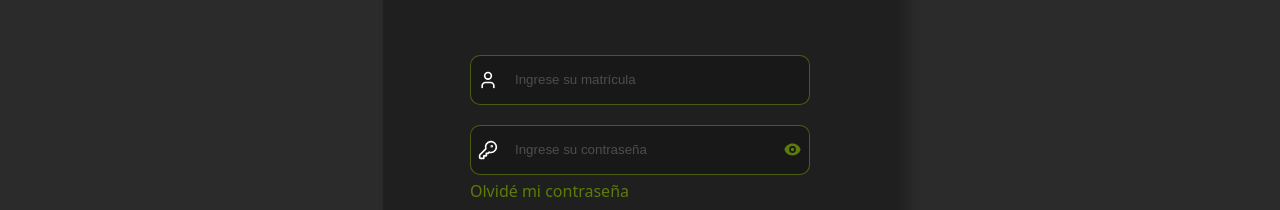
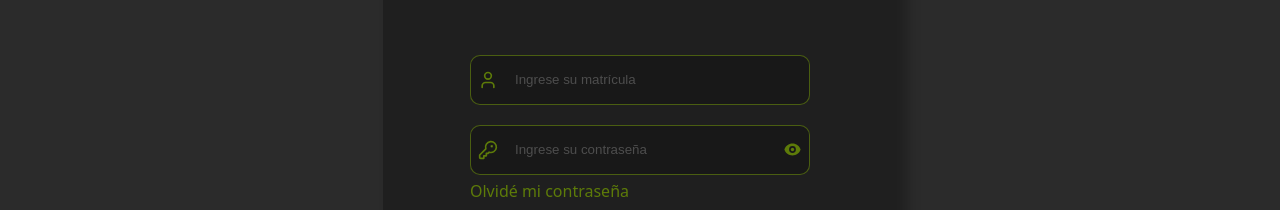
Before and after one commit to adrianhdez2/choco-market, a React (Vite) app: page /login in a window 1280 px wide. Shown: the part 251-461 px from the top of the page. Built offline with nearby package versions, Linux system fonts and the light colour scheme.

Commit message:
Add styles for icon login

```diff
--- a/src/styles/index.css
+++ b/src/styles/index.css
@@ -631,6 +631,10 @@ body {
     width: 200px;
 }
 
+.login_icon {
+    stroke: var(--primary);
+}
+
 .title {
     /* titulo */
     font-size: 2rem;
```
